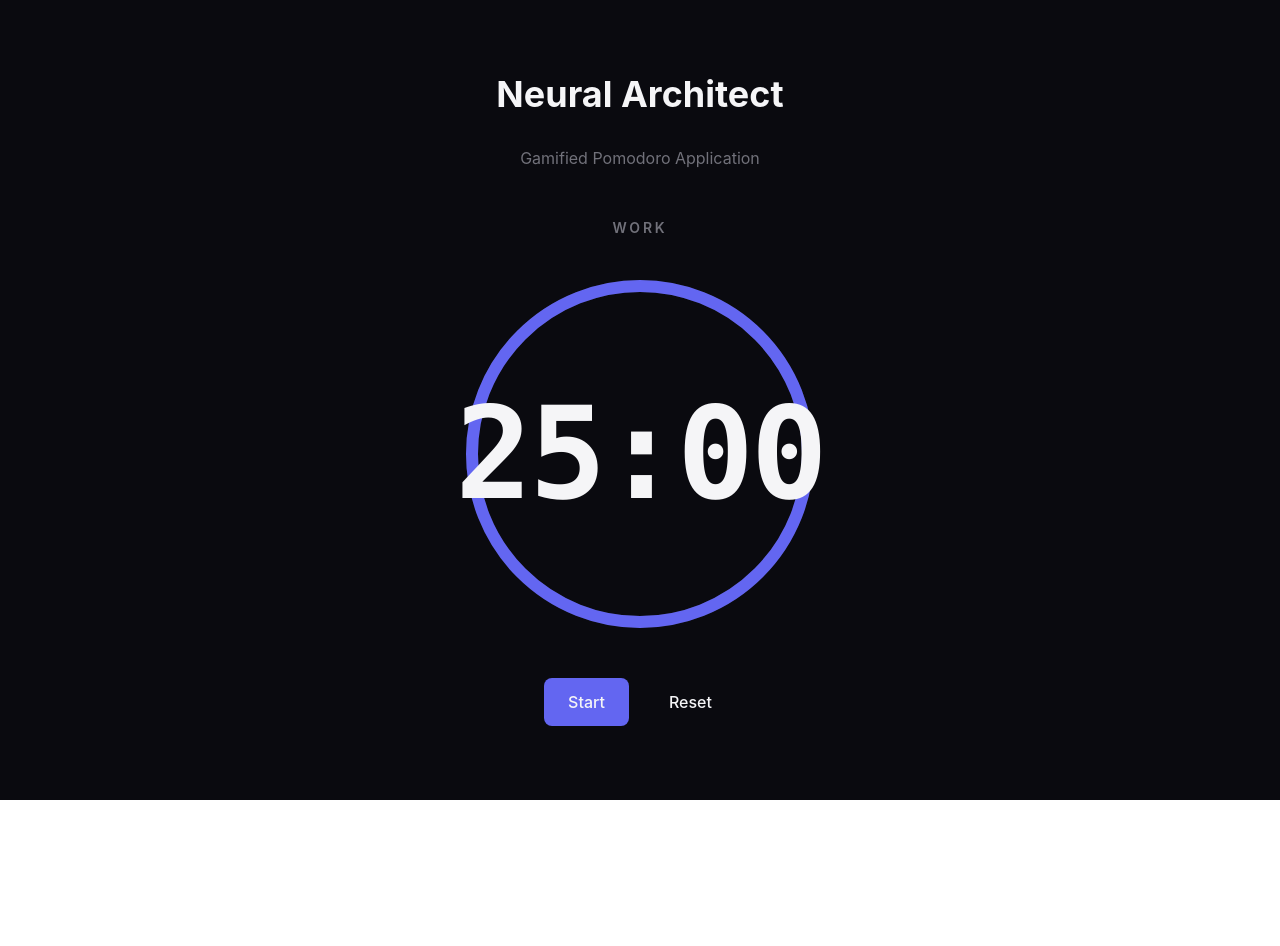
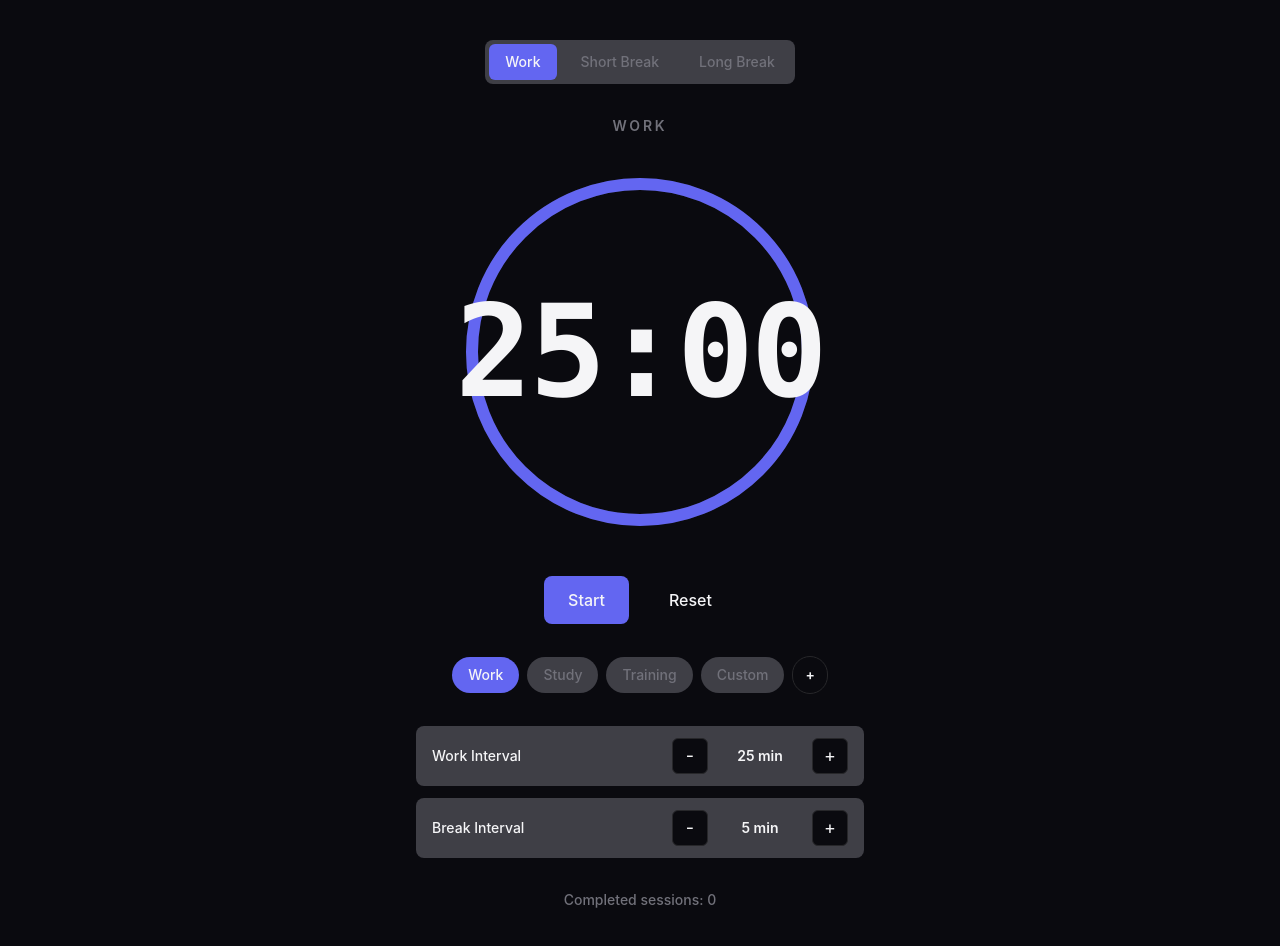
Before and after one commit to YuriLeonel/neural_architect, a React (Vite) app: page / in a window 1280 px wide. Shown: the top 946 px of the page. Before the commit the page ends 800 px from the top, so only its background shows below. Built offline with nearby package versions, Linux system fonts and the light colour scheme.

Commit message:
Integrate useSessionStore for session tracking and enhance App component layout. Add PhaseTabSelector, CategorySelector, and IntervalConfig components for improved user experience. Display completed sessions count for better session management.

```diff
--- a/src/App.tsx
+++ b/src/App.tsx
@@ -1,10 +1,14 @@
 import { useEffect } from 'react';
-import { useTimerStore } from '@/stores/setup';
+import { useSessionStore, useTimerStore } from '@/stores/setup';
+import { PhaseTabSelector } from '@/components/PhaseTabSelector';
 import { TimerDisplay } from '@/components/TimerDisplay';
 import { TimerControls } from '@/components/TimerControls';
+import { CategorySelector } from '@/components/CategorySelector';
+import { IntervalConfig } from '@/components/IntervalConfig';
 
 function App() {
   const tick = useTimerStore((state) => state.tick);
+  const completedSessions = useSessionStore((state) => state.sessionOrder.length);
 
   useEffect(() => {
     const handleVisibilityChange = () => {
@@ -21,15 +25,17 @@ function App() {
   }, [tick]);
 
   return (
-    <div className="flex flex-col items-center justify-center h-screen bg-background text-foreground">
-      <h1 className="text-4xl font-bold text-center mb-8">Neural Architect</h1>
-      <p className="text-center text-muted-foreground mb-12">
-        Gamified Pomodoro Application
-      </p>
-      <div className="flex flex-col items-center justify-center space-y-8">
+    <div className="min-h-screen bg-background text-foreground">
+      <main className="mx-auto flex min-h-screen w-full max-w-5xl flex-col items-center justify-center gap-8 px-4 py-10 sm:px-6">
+        <PhaseTabSelector />
         <TimerDisplay />
         <TimerControls />
-      </div>
+        <CategorySelector />
+        <IntervalConfig />
+        <p className="text-sm font-medium text-muted-foreground">
+          Completed sessions: {completedSessions}
+        </p>
+      </main>
     </div>
   );
 }
```
